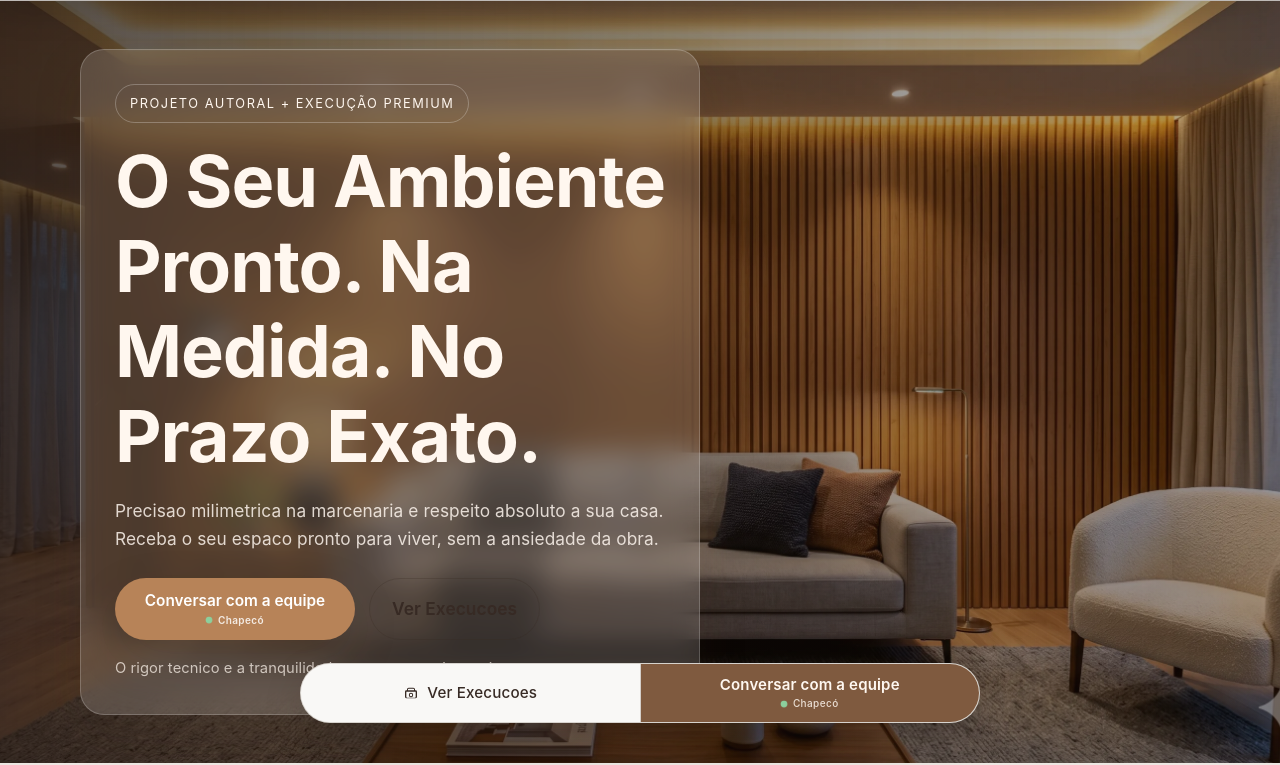
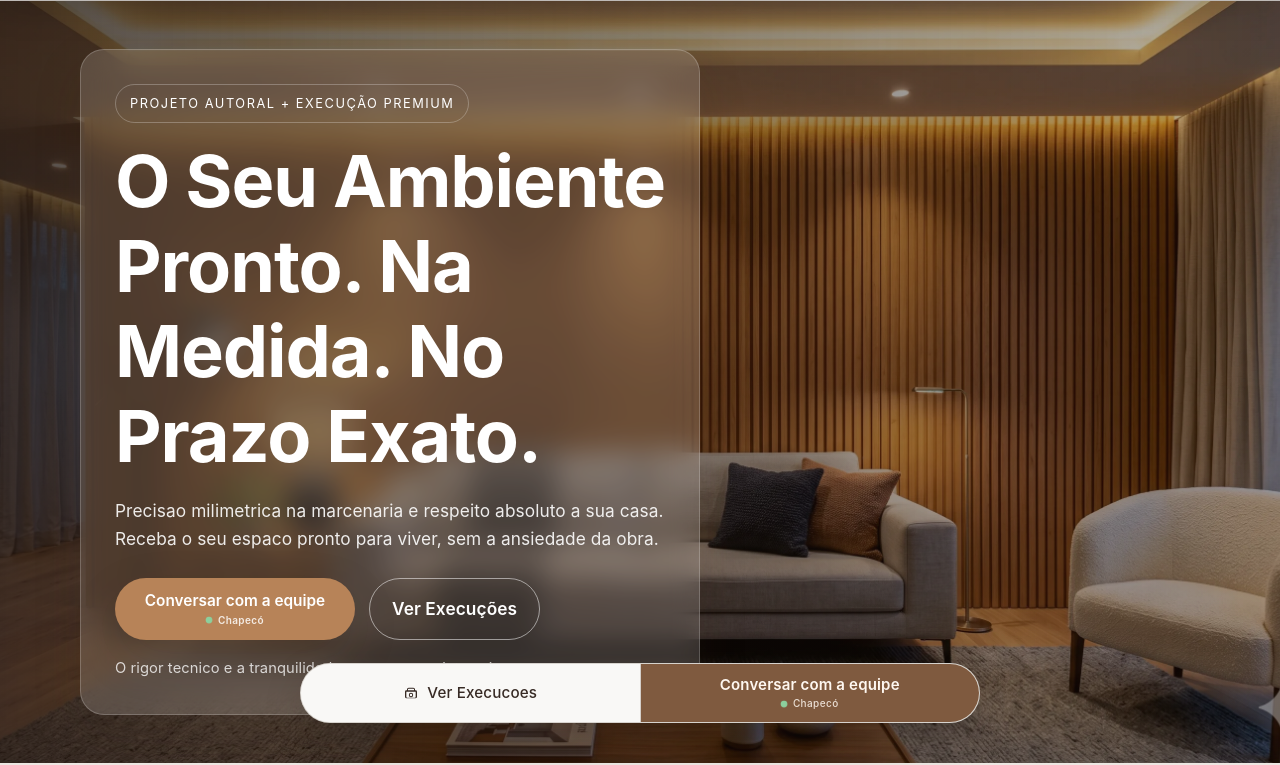
Before and after one commit to tiagograbski-crypto/Moveis-Planejados-03, a website: page public/index.html in a window 1280 px wide. Shown: the part 63-828 px from the top of the page. Drawn offline with nearby package versions, Linux system fonts and the light colour scheme; a web font is replaced by a local one.

Commit message:
fix: hero com tipografia branca e botão Ver Execuções em outline claro.
Melhora legibilidade sobre a foto de capa e alinha o CTA secundário ao contraste do glass card.

Co-authored-by: Cursor <cursoragent@cursor.com>

```diff
--- a/public/assets/css/main.css
+++ b/public/assets/css/main.css
@@ -560,6 +560,30 @@
       font-size: 0.92rem;
     }
 
+    .hero-card .eyebrow,
+    .hero-card h1 {
+      color: #ffffff;
+    }
+
+    .hero-card .hero-copy {
+      color: rgba(255, 255, 255, 0.9);
+    }
+
+    .hero-card .hero-note {
+      color: rgba(255, 255, 255, 0.78);
+    }
+
+    .hero-actions .btn-outline {
+      color: #ffffff;
+      border-color: rgba(255, 255, 255, 0.52);
+    }
+
+    .hero-actions .btn-outline:hover {
+      color: #ffffff;
+      border-color: rgba(255, 255, 255, 0.82);
+      background: rgba(255, 255, 255, 0.1);
+    }
+
     .curadoria-cores {
       padding: clamp(2.5rem, 6vw, 3.75rem) 0;
       background: var(--surface-obsidian);
--- a/public/index.html
+++ b/public/index.html
@@ -125,7 +125,7 @@
                   <span class="presence-copy">Chapecó</span>
                 </span>
               </button>
-              <a class="btn btn-outline" href="#portfolio">Ver Execucoes</a>
+              <a class="btn btn-outline" href="#portfolio">Ver Execuções</a>
             </div>
             <div class="hero-note">
               O rigor tecnico e a tranquilidade que o seu projeto exige.
```
